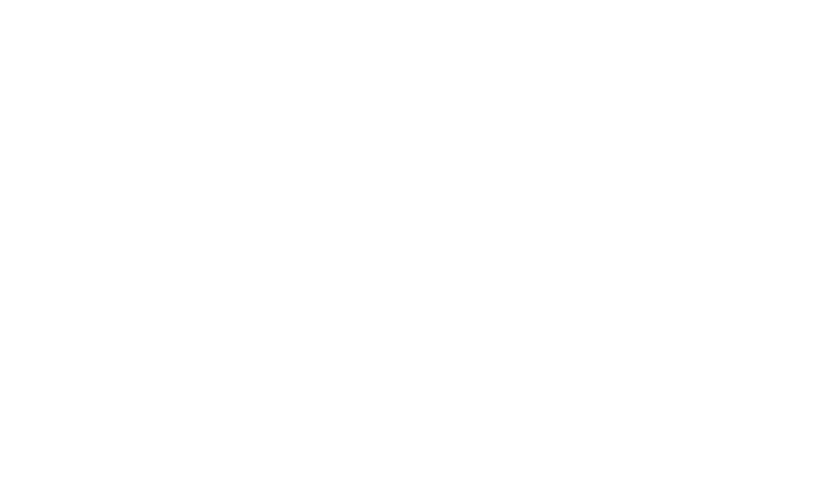
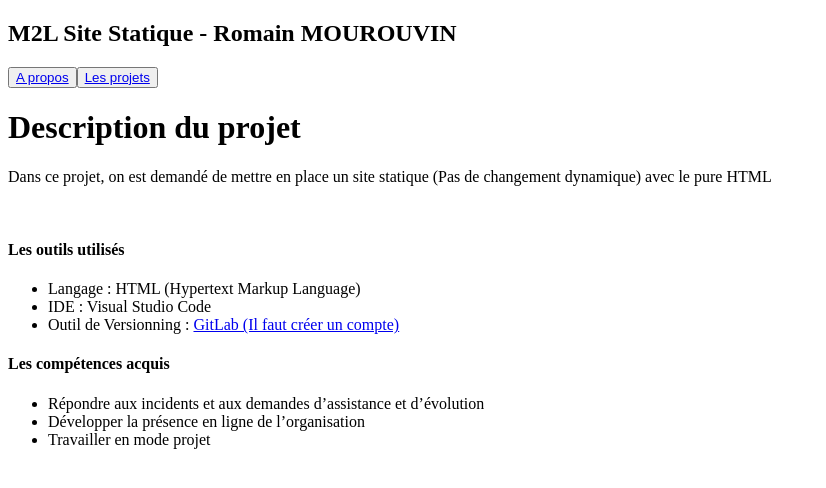
Before and after one commit to SonicShulk100/SonicShulk100.github.io, a plain HTML site: page projets/siteStatique.html in a window 1280 px wide. Shown: the whole page, without its empty margins (0-826 px from the left). Drawn offline with Linux system fonts and the light colour scheme; files that its build step writes are made by us from their sources.

Commit message:
Ajout des propriétés

```diff
--- a/projets/generateurSQL.html
+++ b/projets/generateurSQL.html
@@ -0,0 +1,37 @@
+<!DOCTYPE html>
+<html lang="fr">
+    <head>
+        <title>Générateur SQL - Romain MOUROUVIIN</title>
+        <link rel="stylesheet" href="styles/style.css"/>
+    </head>
+    <body>
+        <header>
+            <nav>
+                <h1>Générateur SQL - Romain MOUROUVIN</h1>
+                <div class="menus">
+                    <button class="bouton"><a href="aPropos.html">A propos</a></button>
+                    <button class="bouton"><a href="projets.html">Les projets</a></button>
+                </div>
+            </nav>
+        </header>
+        <main>
+            <div class="informations">
+                <h1>Description du Projet : </h1>
+                <p>Dans ce projet, on doit faire un générateur d'un Data Grid View (DGV) en fonction du script SQL</p>
+                <br>
+                <h4>Les outils utilisés : </h4>
+                <ul>
+                    <li>Langage de Programmation : C#</li>
+                    <li>IDE : Visual Studio</li>
+                    <li>Outil de versionning : <a href="https://about.gitlab.com/">GitLab (Il faut créer un compte)</a></li>
+                    <li>Type de projet : Windows Forms</li>
+                </ul>
+                <h4>Compétences acquises : </h4>
+                <ul>
+                    <li>Répondre aux incidents et aux demandes d’assistance et d’évolution</li>
+                    <li>Travailler en mode projet</li>
+                </ul>
+            </div>
+        </main>
+    </body>
+</html>
--- a/projets/siteStatique.html
+++ b/projets/siteStatique.html
@@ -0,0 +1,37 @@
+<!DOCTYPE html>
+<html lang="fr">
+    <head>
+        <title>Générateur SQL - Romain MOUROUVIIN</title>
+        <link rel="stylesheet" href="styles/style.css"/>
+    </head>
+    <body>
+        <header>
+            <nav>
+                <h1>M2L Site Statique - Romain MOUROUVIN</h1>
+                <div class="menus">
+                    <button class="bouton"><a href="aPropos.html">A propos</a></button>
+                    <button class="bouton"><a href="projets.html">Les projets</a></button>
+                </div>
+            </nav>
+        </header>
+        <main>
+            <div class="informations">
+                <h1>Description du projet</h1>
+                <p>Dans ce projet, on est demandé de mettre en place un site statique (Pas de changement dynamique) avec le pure HTML</p>
+                <br>
+                <h4>Les outils utilisés</h4>
+                <ul>
+                    <li>Langage : HTML (Hypertext Markup Language)</li>
+                    <li>IDE : Visual Studio Code</li>
+                    <li>Outil de Versionning : <a href="https://about.gitlab.com/">GitLab (Il faut créer un compte)</a></li>
+                </ul>
+                <h4>Les compétences acquis</h4>
+                <ul>
+                    <li>Répondre aux incidents et aux demandes d’assistance et d’évolution</li>
+                    <li>Développer la présence en ligne de l’organisation</li>
+                    <li>Travailler en mode projet</li>
+                </ul>
+            </div>
+        </main>
+    </body>
+</html>
```
Also changed, not shown: projets/reservationsSallesM2lTicketing.html (+2 -1 lines).
